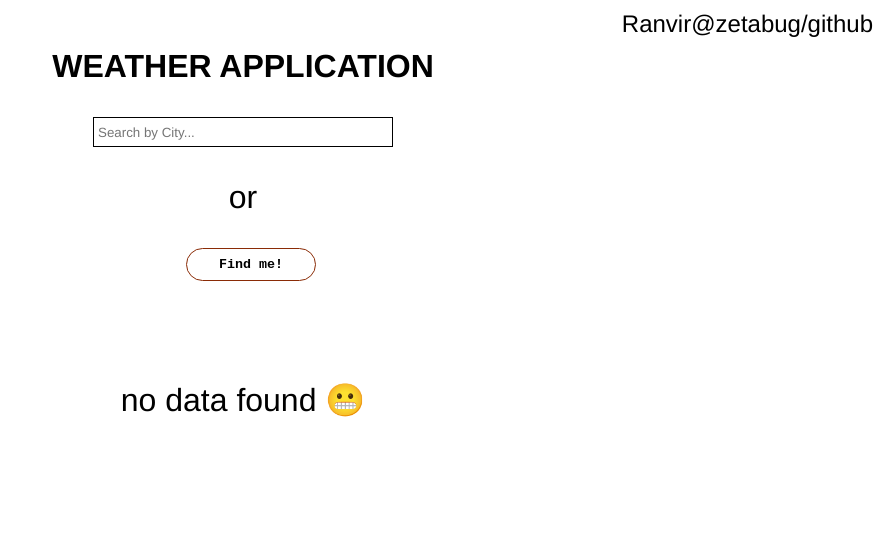
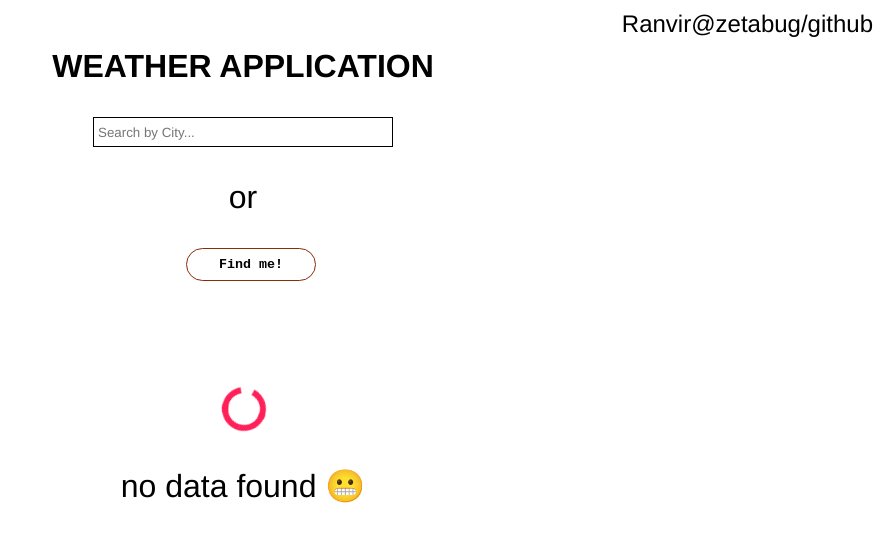
Before and after one commit to zetabug/react-weather-application, a React (Create React App) app: page / in a window 1280 px wide. Both pictures are taken after a click on the button "Find me!". Shown: the top 542 px of the page, without its empty margins (397-1280 px from the left). Built offline with nearby package versions, Linux system fonts and the light colour scheme; no server answers.

Commit message:
added loading spinner and refactored code

```diff
--- a/src/App.js
+++ b/src/App.js
@@ -1,5 +1,9 @@
-import React from 'react';
+import React, { Fragment } from 'react';
 import { useState, useEffect } from 'react';
+
+import Weather from './components/Weather';
+import LoadingIndicator from './UI/LoadingIndicator';
+
 import './app.css';
 
 function App() {
@@ -7,6 +11,7 @@ function App() {
   const [place, setPlace] = useState(null);
   const [search, setSearch] = useState('');
   const [location, setLocation] = useState('');
+  const [isLoading, setIsLoading] = useState(false);
 
   function handleSearch(e) {
     setSearch(e.target.value);
@@ -14,6 +19,7 @@ function App() {
 
   async function geoHandler() {
     setSearch('');
+    setIsLoading(true);
     await navigator.geolocation.getCurrentPosition((position) => {
       const crd = position.coords;
       const latitude = crd.latitude;
@@ -40,10 +46,19 @@ function App() {
       );
       setPlace(response.location);
       setData(response.current);
+      setIsLoading(false);
     }
 
     fetchdata();
   }, [search, location]);
+
+  let display = () => {
+    if (data) {
+      return <Weather place={place} data={data} />;
+    } else if (!data) {
+      return <p>no data found 😬</p>;
+    }
+  };
 
   return (
     <>
@@ -65,20 +80,8 @@ function App() {
         </div>
         <br />
         <br />
-
-        {!data ? (
-          <p>no data found 😬</p>
-        ) : (
-          <div className="output-sec">
-            <div className="location">
-              {place.name}, {place.region}
-            </div>
-            <img src={data.condition.icon} alt="" />
-            <div className="sky-status">{data.condition.text}</div>
-            <div className="temp">Temperature : {data.temp_c}°C</div>
-            <div className="humidity">Humidity : {data.humidity}</div>
-          </div>
-        )}
+        {isLoading && <LoadingIndicator />}
+        {display()}
       </div>
       <span className="credit">Ranvir@zetabug/github</span>
     </>
--- /dev/null
+++ b/src/UI/LoadingIndicator.css
@@ -0,0 +1,35 @@
+.lds-ring {
+  display: inline-block;
+  position: relative;
+  width: 54px;
+  height: 54px;
+}
+.lds-ring div {
+  box-sizing: border-box;
+  display: block;
+  position: absolute;
+  width: 44px;
+  height: 44px;
+  margin: 6px;
+  border: 6px solid #ff2058;
+  border-radius: 50%;
+  animation: lds-ring 1.2s cubic-bezier(0.5, 0, 0.5, 1) infinite;
+  border-color: #ff2058 transparent transparent transparent;
+}
+.lds-ring div:nth-child(1) {
+  animation-delay: -0.45s;
+}
+.lds-ring div:nth-child(2) {
+  animation-delay: -0.3s;
+}
+.lds-ring div:nth-child(3) {
+  animation-delay: -0.15s;
+}
+@keyframes lds-ring {
+  0% {
+    transform: rotate(0deg);
+  }
+  100% {
+    transform: rotate(360deg);
+  }
+}
--- /dev/null
+++ b/src/UI/LoadingIndicator.js
@@ -0,0 +1,14 @@
+import React from 'react';
+
+import './LoadingIndicator.css';
+
+const LoadingIndicator = () => (
+  <div className="lds-ring">
+    <div />
+    <div />
+    <div />
+    <div />
+  </div>
+);
+
+export default LoadingIndicator;
--- a/src/app.css
+++ b/src/app.css
@@ -26,16 +26,7 @@ input {
   padding: 4px;
   color: #000;
 }
-.output-sec {
-  display: flex;
-  flex-direction: column;
-  align-items: center;
-  gap: 0.8rem;
-  font-size: 1.5rem;
-}
-.output-sec .location {
-  text-transform: uppercase;
-}
+
 img {
   height: 100px;
 }
--- /dev/null
+++ b/src/components/Weather.css
@@ -0,0 +1,10 @@
+.output-sec {
+  display: flex;
+  flex-direction: column;
+  align-items: center;
+  gap: 0.8rem;
+  font-size: 1.5rem;
+}
+.output-sec .location {
+  text-transform: uppercase;
+}
--- /dev/null
+++ b/src/components/Weather.js
@@ -0,0 +1,17 @@
+import './Weather.css';
+
+const Weather = (props) => {
+  return (
+    <div className="output-sec">
+      <div className="location">
+        {props.place.name}, {props.place.region}
+      </div>
+      <img src={props.data.condition.icon} alt="" />
+      <div className="sky-status">{props.data.condition.text}</div>
+      <div className="temp">Temperature : {props.data.temp_c}°C</div>
+      <div className="humidity">Humidity : {props.data.humidity}</div>
+    </div>
+  );
+};
+
+export default Weather;
```
